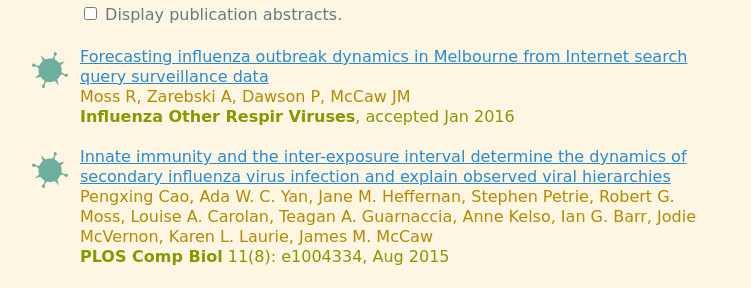
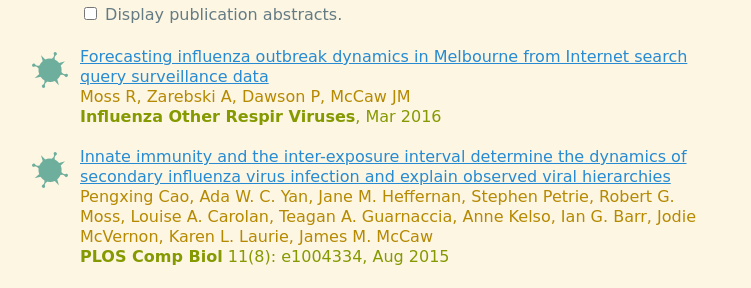
Before and after one commit to robmoss/previous2-robmoss.github.io, a Jekyll site: the page built from pubs/index.md, in a window 1280 px wide. Shown: the part 128-416 px from the top of the page, without its empty margins (240-991 px from the left). Built offline with Jekyll 4.4.1, drawn with Linux system fonts in a browser that asks for light colours; some web fonts are replaced.

Commit message:
The GFT forecasting paper has been published

```diff
--- a/pubs/index.md
+++ b/pubs/index.md
@@ -47,7 +47,7 @@ navid: Portfolio
            Moss R, Zarebski A, Dawson P, McCaw JM
         </span><br/>
         <span class="journal">
-          <b>Influenza Other Respir Viruses</b>, accepted Jan 2016
+          <b>Influenza Other Respir Viruses</b>, Mar 2016
         </span><br/>
         <span class="abstract">
         <strong>Background:</strong>
```
Also changed, not shown: 1 other file.
